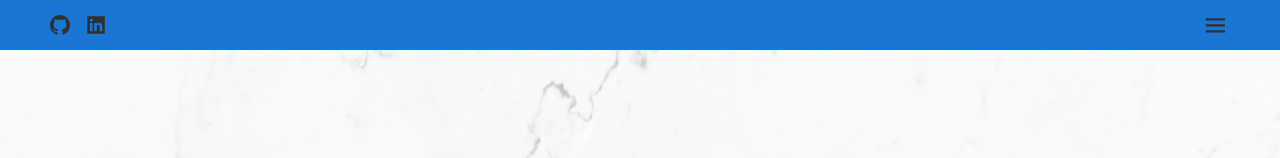
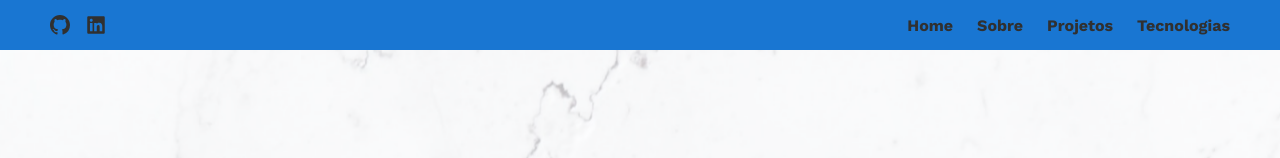
Before and after one commit to peustratt/pedroDev, a React (Create React App) app in the folder react-client/: page / in a window 1280 px wide. Shown: the top 158 px of the page. Built offline with nearby package versions, Linux system fonts and the light colour scheme.

Commit message:
AppBar implementation

```diff
--- a/react-client/src/GlobalStyle.js
+++ b/react-client/src/GlobalStyle.js
@@ -66,7 +66,7 @@ export const MainHeading = styled.h1`
 `;
 
 export const Heading = styled.h2`
-  font-size: clamp(1.3rem, 13vw, 3.1rem);
+  font-size: clamp(1.3rem, 10vw, 3.1rem);
   margin: ${({ margin }) => (margin ? margin : "")};
   margin-bottom: ${({ marginBottom }) => (marginBottom ? marginBottom : "")};
   margin-top: ${({ marginTop }) => (marginTop ? marginTop : "")};
--- a/react-client/src/components/AppBar/index.jsx
+++ b/react-client/src/components/AppBar/index.jsx
@@ -3,9 +3,19 @@ import { GoMarkGithub } from "react-icons/go";
 import { FaLinkedin } from "react-icons/fa";
 import { BiMenu } from "react-icons/bi";
 import AppBarStyled, { IconsWrapper, AppBarContainer } from "./style";
+import useWindowDimensions from "../../hooks/useWindowDimensions";
+
+const navLinks = [
+  { name: "Home", path: "/" },
+  { name: "Sobre", path: "/sobre" },
+  { name: "Projetos", path: "/projetos" },
+  { name: "Tecnologias", path: "/tecnologias" },
+];
 
 const AppBar = () => {
   const [open, setOpen] = useState(false);
+  const { width, height } = useWindowDimensions();
+  const navLinksElements = navLinks.map((link) => <li>{link.name}</li>);
 
   return (
     <AppBarStyled>
@@ -14,9 +24,14 @@ const AppBar = () => {
           <GoMarkGithub />
           <FaLinkedin />
         </IconsWrapper>
-        <div className="hamburguer">
-          <BiMenu />
-        </div>
+
+        {width < 600 ? (
+          <div className="hamburguer">
+            <BiMenu />
+          </div>
+        ) : (
+          <ul className="nav-list">{navLinksElements}</ul>
+        )}
       </AppBarContainer>
     </AppBarStyled>
   );
--- a/react-client/src/components/AppBar/style.jsx
+++ b/react-client/src/components/AppBar/style.jsx
@@ -31,6 +31,20 @@ export const AppBarContainer = styled(Container)`
       font-size: 1.8em;
     }
   }
+  .nav-list {
+    display: flex;
+    gap: 1.5em;
+    list-style: none;
+
+    > li {
+      cursor: pointer;
+      font-weight: 700;
+      transition: 120ms;
+      &:hover {
+        color: #fff;
+      }
+    }
+  }
 `;
 
 export const IconsWrapper = styled.div`
```
